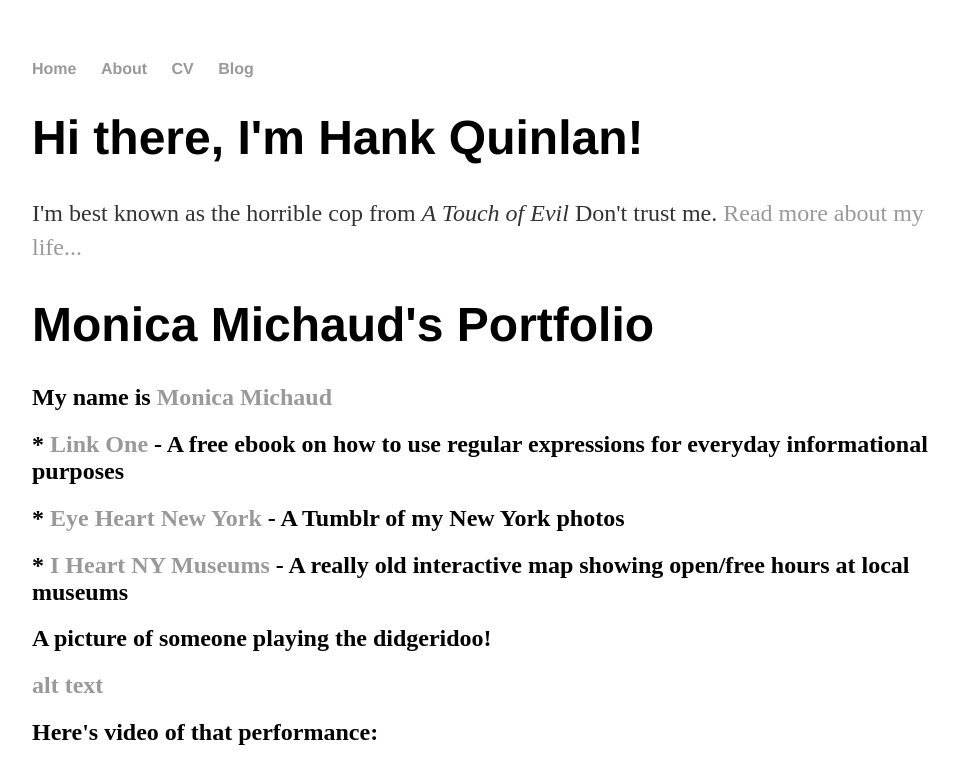
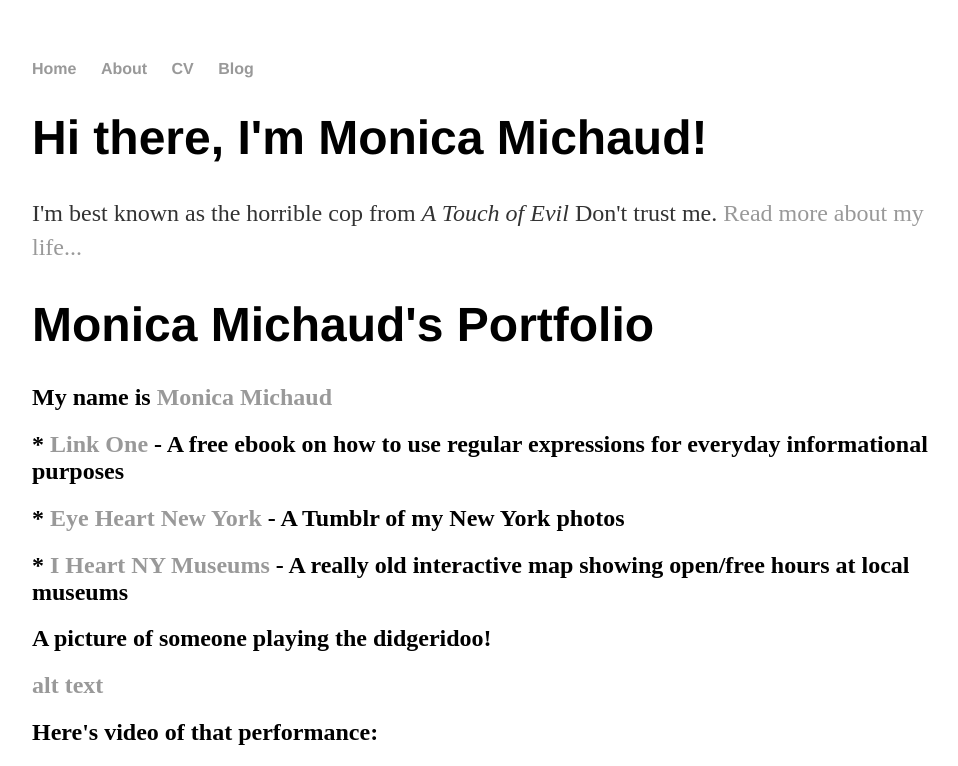
Before and after one commit to mrmichaud/mrmichaud.github.io, a Jekyll site: the page built from index.html, in a window 1280 px wide. Shown: the top 766 px of the page, without its empty margins (160-1118 px from the left). Built offline with Jekyll 4.4.1, drawn with Linux system fonts in a browser that asks for light colours; grey boxes are pictures that could not be loaded.

Commit message:
Update index.html

```diff
--- a/index.html
+++ b/index.html
@@ -3,7 +3,7 @@
 title: Hank Quinlan, Horrible Cop
 ---
 <div class="blurb">
-	<h1>Hi there, I'm Hank Quinlan!</h1>
+	<h1>Hi there, I'm Monica Michaud!</h1>
 	<p>I'm best known as the horrible cop from <em>A Touch of Evil</em> Don't trust me. <a href="/about">Read more about my life...</a></p>
 
 	<h1>Monica Michaud's Portfolio</h1>
```
